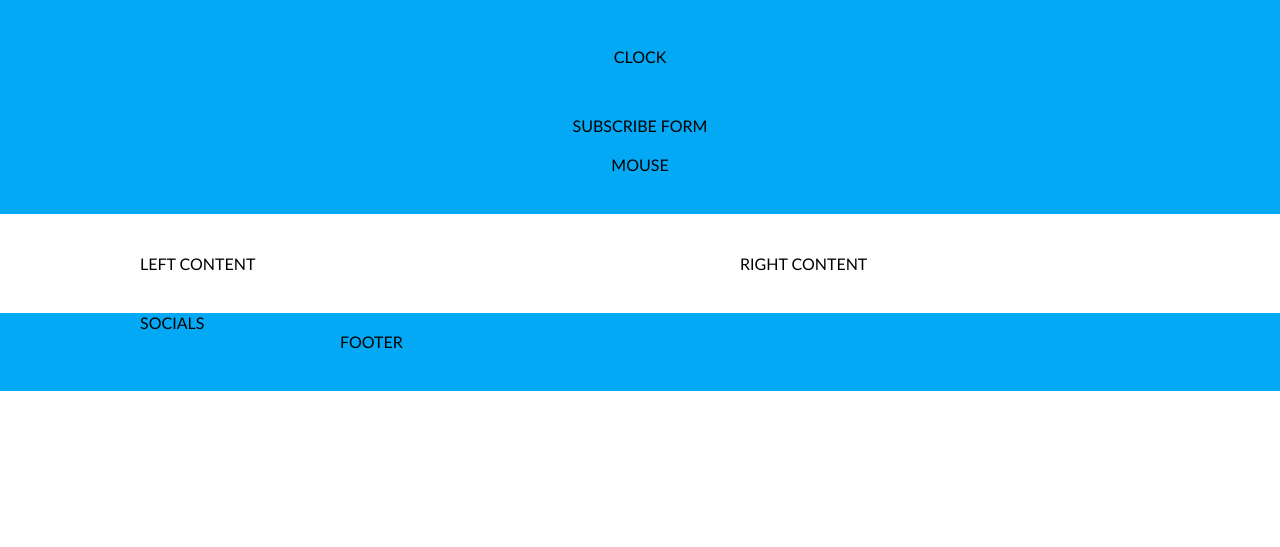
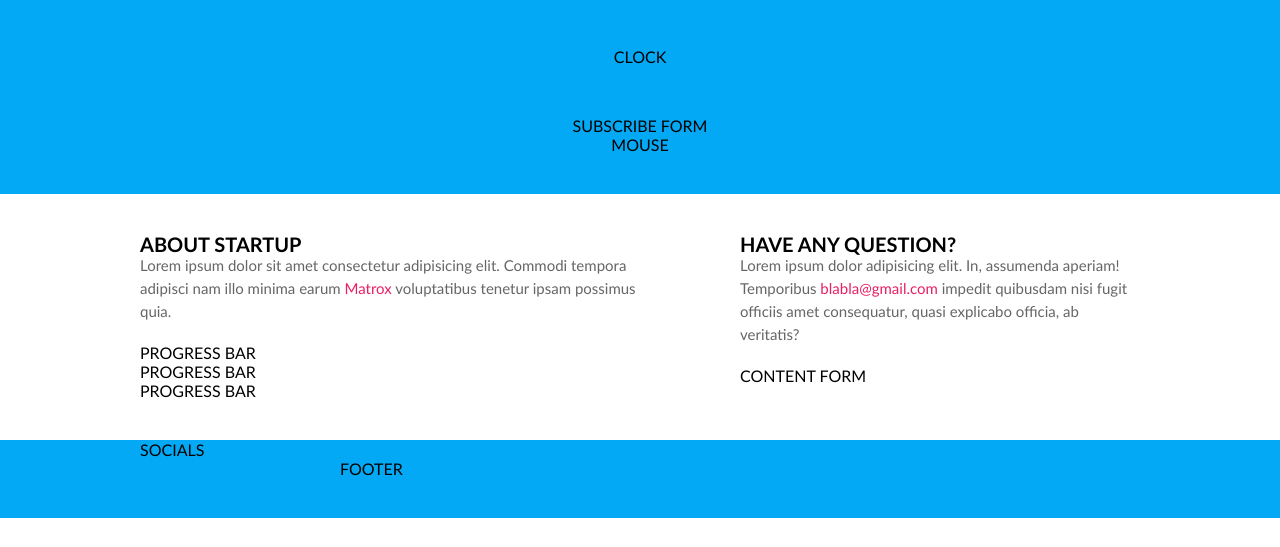
Before and after one commit to VytautasKaz/6-coming-soon, a plain HTML site: page index.html in a window 1280 px wide. Shown: the part 253-800 px from the top of the page. Drawn offline with Linux system fonts and the light colour scheme; a script that the page names is missing.

Commit message:
main section

```diff
--- a/css/custom.css
+++ b/css/custom.css
@@ -33,14 +33,32 @@
 .hero .clock {
     margin-bottom: var(--big-gap);
 }
-.hero .sub-form {
+.hero form {
     margin-bottom: var(--gap);
 }
 .hero .mouse {
     margin-bottom: var(--gap);
 }
 /* main */
-
+main h2 {
+    font-size: 20px;
+    color: black;
+    line-height: 20px;
+    text-transform: uppercase;
+}
+main p {
+    font-size: 15px;
+    color: #666666;
+    line-height: 23px;
+    margin-bottom: 20px;
+}
+main p > a {
+    color: var(--secondary-color);
+    text-decoration: none;
+}
+main p > a:hover {
+    text-decoration: underline;
+}
 /* footer */
 footer.container {
     padding-top: 0;
--- a/css/variables.css
+++ b/css/variables.css
@@ -2,4 +2,5 @@
     --gap: 20px;
     --big-gap: calc(2.5 * var(--gap));
     --main-color: #03A9F4;
+    --secondary-color: #EA1E63;
 }
--- a/index.html
+++ b/index.html
@@ -23,7 +23,7 @@
             <div class="clock">
                 CLOCK
             </div>
-            <div class="sub-form">
+            <div class="form">
                 SUBSCRIBE FORM
             </div>
             <div class="mouse">
@@ -34,10 +34,18 @@
     <main class="container">
         <div class="long columns">
             <div class="left">
-                LEFT CONTENT
+                <h2>About Startup</h2>
+                <p>Lorem ipsum dolor sit amet consectetur adipisicing elit. Commodi tempora adipisci nam illo minima earum <a href="#">Matrox</a> voluptatibus tenetur ipsam possimus quia.</p>
+                <div> PROGRESS BAR</div>
+                <div> PROGRESS BAR</div>
+                <div> PROGRESS BAR</div>
             </div>
             <div class="right">
-                RIGHT CONTENT
+                <h2>Have any question?</h2>
+                <p>Lorem ipsum dolor adipisicing elit. In, assumenda aperiam! Temporibus <a href="mailto:blabla@gmail.com">blabla@gmail.com</a> impedit quibusdam nisi fugit officiis amet consequatur, quasi explicabo officia, ab veritatis?</p>
+                <form class="form">
+                    CONTENT FORM
+                </form>
             </div>
         </div>
     </main>
```
